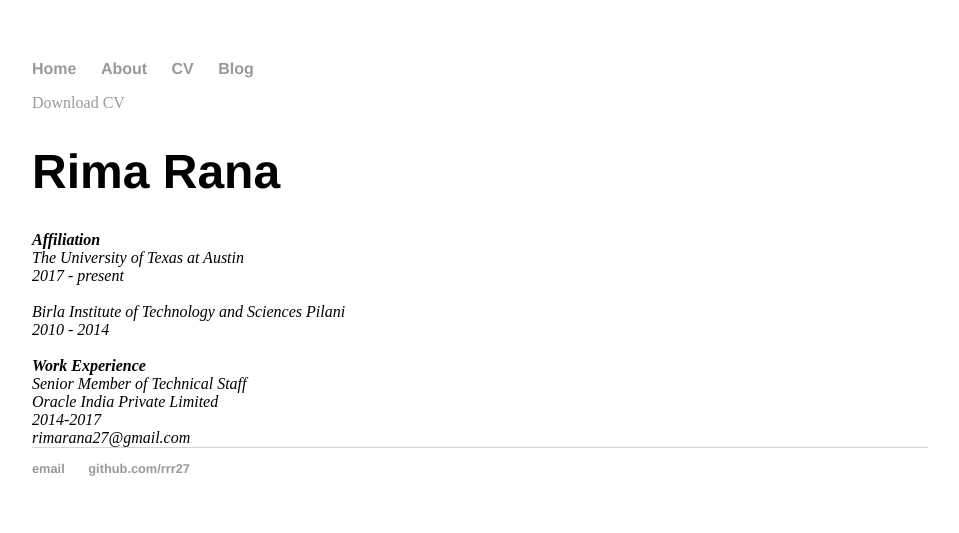
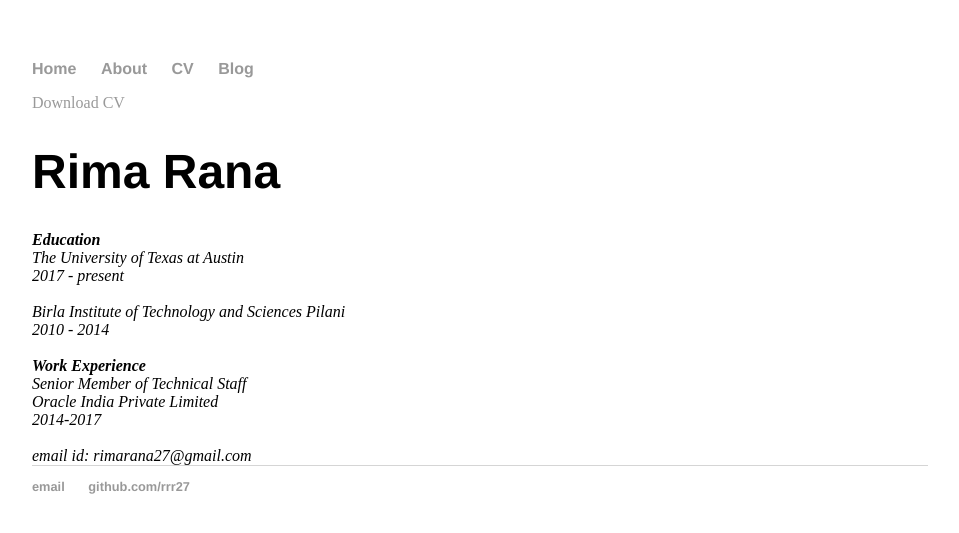
Before and after one commit to rrr27/rrr27.github.io, a Jekyll site: the page built from cv/index.html, in a window 1280 px wide. Shown: the top 533 px of the page, without its empty margins (160-1119 px from the left). Built offline with Jekyll 4.4.1, drawn with Linux system fonts in a browser that asks for light colours.

Commit message:
Update index.html

```diff
--- a/cv/index.html
+++ b/cv/index.html
@@ -7,7 +7,7 @@ title: CV of Rima Rana
 		<a href="#" class="download" title="Download CV as PDF">Download CV</a>
 					<h1>Rima Rana</h1>
 					<address>
-          <strong>Affiliation</strong><br>
+          <strong>Education</strong><br>
 					The University of Texas at Austin<br>
 					2017 - present<br>
           <br>
@@ -19,7 +19,8 @@ title: CV of Rima Rana
           Senior Member of Technical Staff<br>
           Oracle India Private Limited<br>
           2014-2017<br>
-          <span class="obfuscate">rimarana27@gmail.com</span>
+						<br>
+          <span class="obfuscate">email id: rimarana27@gmail.com</span>
 					</address>
 
 
```
